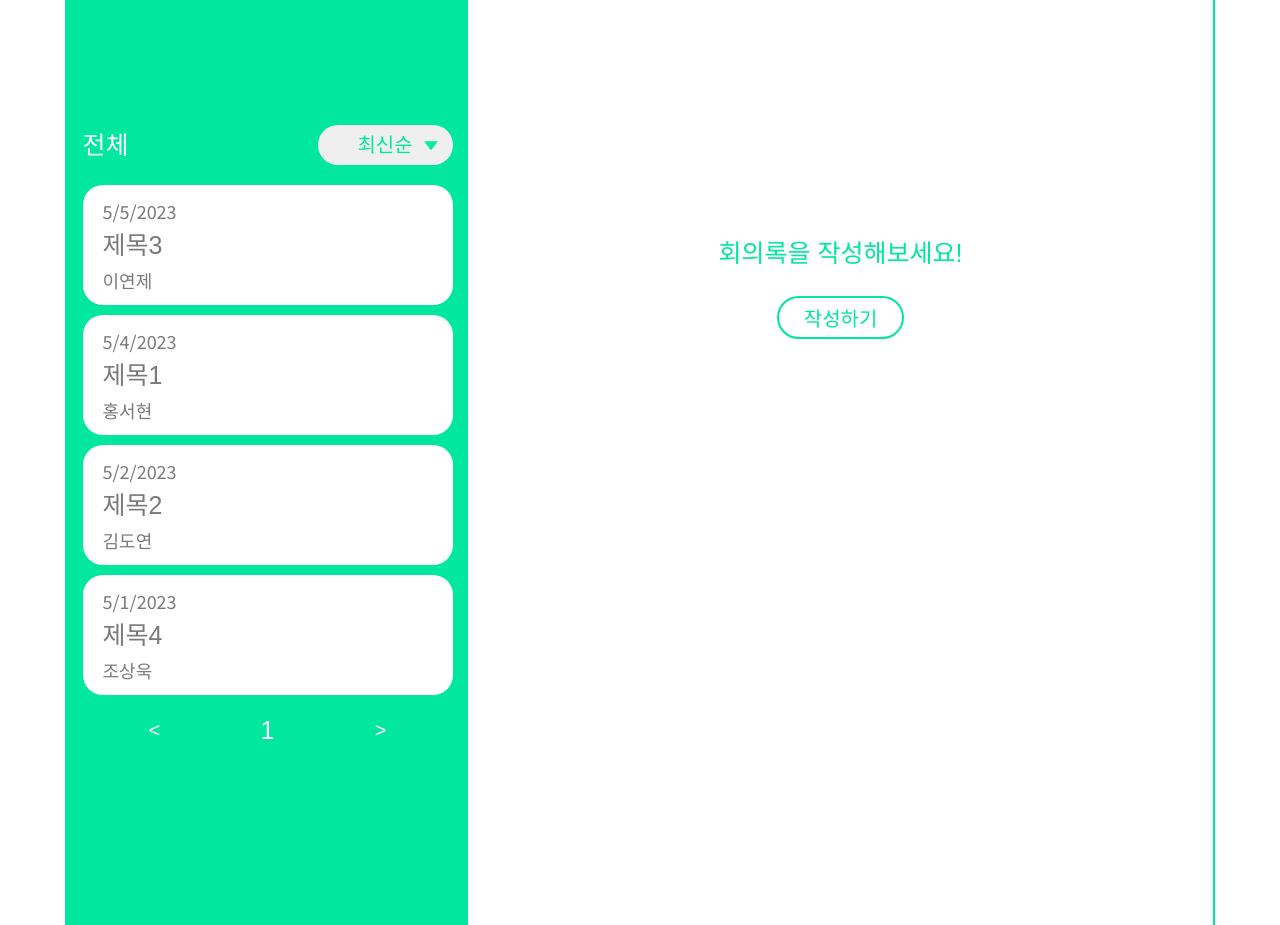
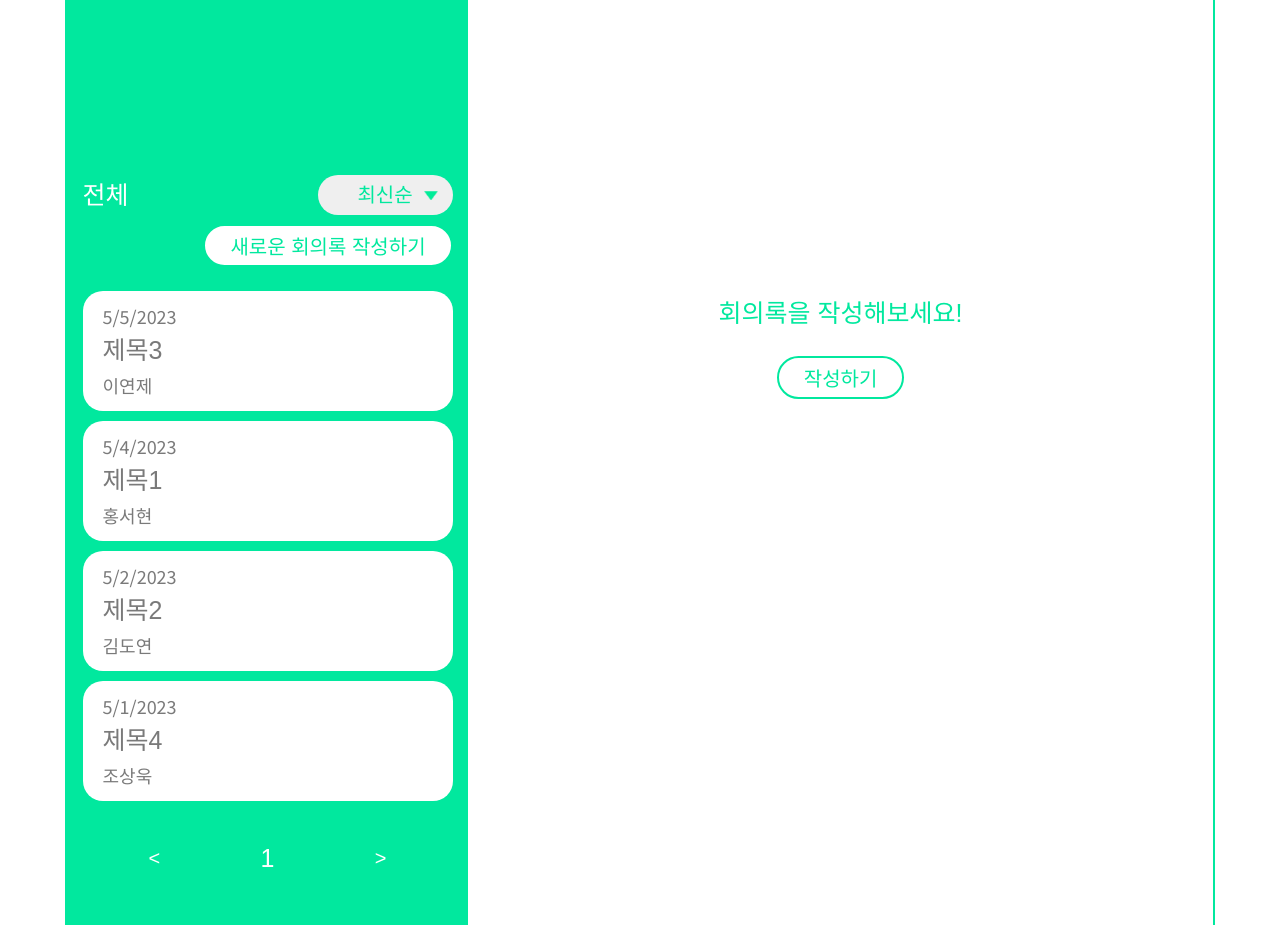
Before and after one commit to Pll-Care/Pll-Care, a React (Create React App) app in the folder frontend/: page /management/meetingRecord in a window 1280 px wide. Shown: the part 860-1785 px from the top of the page. Built offline with nearby package versions, Linux system fonts and the light colour scheme; a web font is replaced by a local one; what quill-image-resize would draw is missing.

Commit message:
Feat(MeetingRecordManagement): Add write meeting record button to all meeting record list component

```diff
--- a/frontend/src/components/AllMeetingRecordList.js
+++ b/frontend/src/components/AllMeetingRecordList.js
@@ -1,9 +1,10 @@
 import { useContext, useState } from 'react';
-import { MeetingRecordStateContext } from '../pages/MeetingRecordManagement';
+import { InitialStateContext, InitialStateDispatchContext, MeetingRecordStateContext } from '../pages/MeetingRecordManagement';
 
 import MeetingRecordData from './MeetingRecordData';
 import Pagination from '../utils/Pagination';
 import ControlMenu from '../utils/ControlMenu';
+import Button from './Button';
 
 const filterOptionList = [
     {
@@ -29,6 +30,9 @@ const AllMeetingRecordList = () => {
     const indexOfLast = currentPage * recordDatasPerPage;
     const indexOfFirst = indexOfLast - recordDatasPerPage;
 
+    const initialState = useContext(InitialStateContext);
+    const { setInitialState } = useContext(InitialStateDispatchContext);
+
     const getCurrentSortedMeetingRecordList = () => {
         const compare = (a, b) => {
             if (sortType === 'latest') {
@@ -50,12 +54,20 @@ const AllMeetingRecordList = () => {
     return (
         <div className="meeting-record-all-meeting-record-list">
             <div className='meeting-record-all-meeting-record-list-header'>
+                <div className='header-left-col'>
                     <h1 className='meeting-record-heading'>전체</h1>
                     <ControlMenu
                         value={sortType}
                         onChange={setSortType}
                         optionList={filterOptionList}
                     />
+                </div>
+                <div className='header-right-col'>
+                    <Button
+                        text={'새로운 회의록 작성하기'}
+                        onClick={() => { setInitialState(false) }}
+                    />
+                </div>
             </div>
             <div className='meeting-record-all-meeting-record-list-item-wrapper'>
                 <MeetingRecordData
--- a/frontend/src/components/BookMarkedMeetingRecordList.js
+++ b/frontend/src/components/BookMarkedMeetingRecordList.js
@@ -30,7 +30,7 @@ const BookMarkedMeetingRecordList = () => {
             <div className='meeting-record-body'>
                 <MeetingRecordData
                     sortedMeetingRecordList={getCurrentBookMarkedMeetingRecordList}
-                    iseLoading={isLoading}
+                    isLoading={isLoading}
                 />
                 <Pagination
                     currentPage={currentPage}
--- a/frontend/src/components/JWTToken.js
+++ b/frontend/src/components/JWTToken.js
@@ -1,12 +1,11 @@
 import { useContext, useEffect } from "react";
 import { useSearchParams } from "react-router-dom";
-import { AuthDispatchContext, AuthStateContext } from "../App";
+import { AuthDispatchContext } from "../App";
 
 const JWTToken = () => {
     const [searchParams, setSearchParams] = useSearchParams();
 
     const { onLogin } = useContext(AuthDispatchContext);
-    const authState = useContext(AuthStateContext);
 
     const accessToken = searchParams.get('access_token');
     const refreshToken = searchParams.get('refresh_token');
--- a/frontend/src/components/MeetingRecordEditor.js
+++ b/frontend/src/components/MeetingRecordEditor.js
@@ -4,7 +4,7 @@ import Quill from 'quill';
 import ImageResize from 'quill-image-resize';
 import { useContext, useEffect, useState } from "react";
 import Button from "./Button";
-import { MeetingRecordDispatchContext } from "../pages/MeetingRecordManagement";
+import { InitialStateContext, InitialStateDispatchContext, MeetingRecordDispatchContext } from "../pages/MeetingRecordManagement";
 import ControlMenu from "../utils/ControlMenu";
 import { flushSync } from 'react-dom';
 Quill.register('modules/ImageResize', ImageResize);
@@ -32,10 +32,13 @@ const teamMembers = [
     }
 ]
 
-const MeetingRecordEditor = ({ isEdit, originData, initialState, setInitialState }) => {
+const MeetingRecordEditor = ({ isEdit, originData }) => {
     const [selectedMember, setSelectedMember] = useState('1');
     const [title, setTitle] = useState('');
     const [content, setContent] = useState('');
+
+    const { setInitialState }  = useContext(InitialStateDispatchContext);
+    const initialState = useContext(InitialStateContext);
 
     const handleInitialState = () => {
         setInitialState((prevState) => !prevState);
--- a/frontend/src/components/MeetingRecordListEditor.js
+++ b/frontend/src/components/MeetingRecordListEditor.js
@@ -1,4 +1,4 @@
-import { useContext, useState } from 'react';
+import { useContext } from 'react';
 import { SelectedMeetingRecordStateContext } from '../pages/MeetingRecordManagement';
 
 import SelectedMeetingRecord from '../components/SelectedMeetingRecord';
@@ -6,7 +6,6 @@ import MeetingRecordEditor from './MeetingRecordEditor';
 
 const MeetingRecordListEditor = () => {
     const selectedMeetingRecord = useContext(SelectedMeetingRecordStateContext);
-    const [initialState, setInitialState] = useState(true);
 
     return (
         <div className="meeting-record-list-editor">
@@ -20,8 +19,6 @@ const MeetingRecordListEditor = () => {
                         <MeetingRecordEditor
                             isEdit={false}
                             originData={''}
-                            initialState={initialState}
-                            setInitialState={setInitialState}
                         />
                     </div>
                 )
--- a/frontend/src/pages/MeetingRecordManagement.js
+++ b/frontend/src/pages/MeetingRecordManagement.js
@@ -30,6 +30,8 @@ export const MeetingRecordStateContext = createContext();
 export const MeetingRecordDispatchContext = createContext();
 export const SelectedMeetingRecordStateContext = createContext();
 export const SelectedMeetingRecordDispatchContext = createContext();
+export const InitialStateContext = createContext();
+export const InitialStateDispatchContext = createContext();
 
 const MeetingRecordManagement = () => {
   const [meetingRecordList, meetingRecordDispatch] = useReducer(meetingRecordReducer, [
@@ -70,6 +72,8 @@ const MeetingRecordManagement = () => {
   let meetingRecordId = useRef(5);
 
   const [selectedMeetingRecord, setSelectedMeetingRecord] = useState();
+
+  const [initialState, setInitialState] = useState(true);
 
   // INITIALIZE 기능은 백엔드와 연결 시 추가 (useEffect 사용)
 
@@ -135,8 +139,12 @@ const MeetingRecordManagement = () => {
         }}>
           <SelectedMeetingRecordStateContext.Provider value={selectedMeetingRecord}>
             <SelectedMeetingRecordDispatchContext.Provider value={{ setSelectedMeetingRecord }}>
-              <MeetingRecordList />
-              <MeetingRecordListEditor />
+              <InitialStateContext.Provider value={initialState}>
+                <InitialStateDispatchContext.Provider value={{ setInitialState }}>
+                  <MeetingRecordList />
+                  <MeetingRecordListEditor />
+                </InitialStateDispatchContext.Provider>
+              </InitialStateContext.Provider>
             </SelectedMeetingRecordDispatchContext.Provider>
           </SelectedMeetingRecordStateContext.Provider>
         </MeetingRecordDispatchContext.Provider>
--- a/frontend/src/scss/fullcare.css
+++ b/frontend/src/scss/fullcare.css
@@ -289,7 +289,7 @@ html {
 }
 .meeting-record-management {
   border: 2px solid #01e89e;
-  height: 185vh;
+  height: 200vh;
   width: 1150px;
   display: flex;
   justify-content: space-between;
@@ -426,10 +426,12 @@ html {
   height: 80%;
 }
 .meeting-record-all-meeting-record-list {
-  height: 58%;
+  height: 56%;
 }
 .meeting-record-all-meeting-record-list-header {
   width: 370px;
+  height: 100px;
+  flex-wrap: wrap;
   display: flex;
   flex-direction: row;
   justify-content: space-between;
@@ -437,9 +439,19 @@ html {
   margin-left: auto;
   margin-right: auto;
 }
+.meeting-record-all-meeting-record-list-header .header-left-col {
+  width: 100%;
+  display: flex;
+  flex-direction: row;
+  justify-content: space-between;
+  align-items: center;
+}
+.meeting-record-all-meeting-record-list-header .header-right-col {
+  margin-left: auto;
+}
 .meeting-record-all-meeting-record-list-item-wrapper {
   padding-top: 20px;
-  height: 590px;
+  height: 615px;
   display: flex;
   flex-direction: column;
   justify-content: space-between;
--- a/frontend/src/scss/import/_meetingRecordManagement.scss
+++ b/frontend/src/scss/import/_meetingRecordManagement.scss
@@ -2,7 +2,7 @@
 .meeting-record {
     &-management {
         border: $border;
-        height: 185vh;
+        height: 200vh;
         width: 1150px;
         display: flex;
         justify-content: space-between;
@@ -150,9 +150,21 @@
 
     /* ALL MEETING RECORD LIST */
     &-all-meeting-record-list {
-        height: 58%;
+        height: 56%;
         &-header {
             width: 370px;
+            height: 100px;
+            flex-wrap: wrap;
+
+            .header-left-col {
+                width: 100%;
+
+                @include displayFlex(row, space-between);
+            }
+
+            .header-right-col {
+                margin-left: auto;
+            }
 
             @include displayFlex(row, space-between, center);
             @include putCenter;
@@ -160,7 +172,7 @@
 
         &-item-wrapper {
             padding-top: 20px;
-            height: 590px;
+            height: 615px;
 
             @include displayFlex(column, space-between);
         }
```
Also changed, not shown: 2 other files (tests, documents, lock files or other folders). Lines whose indentation alone changed are shown as unchanged.
